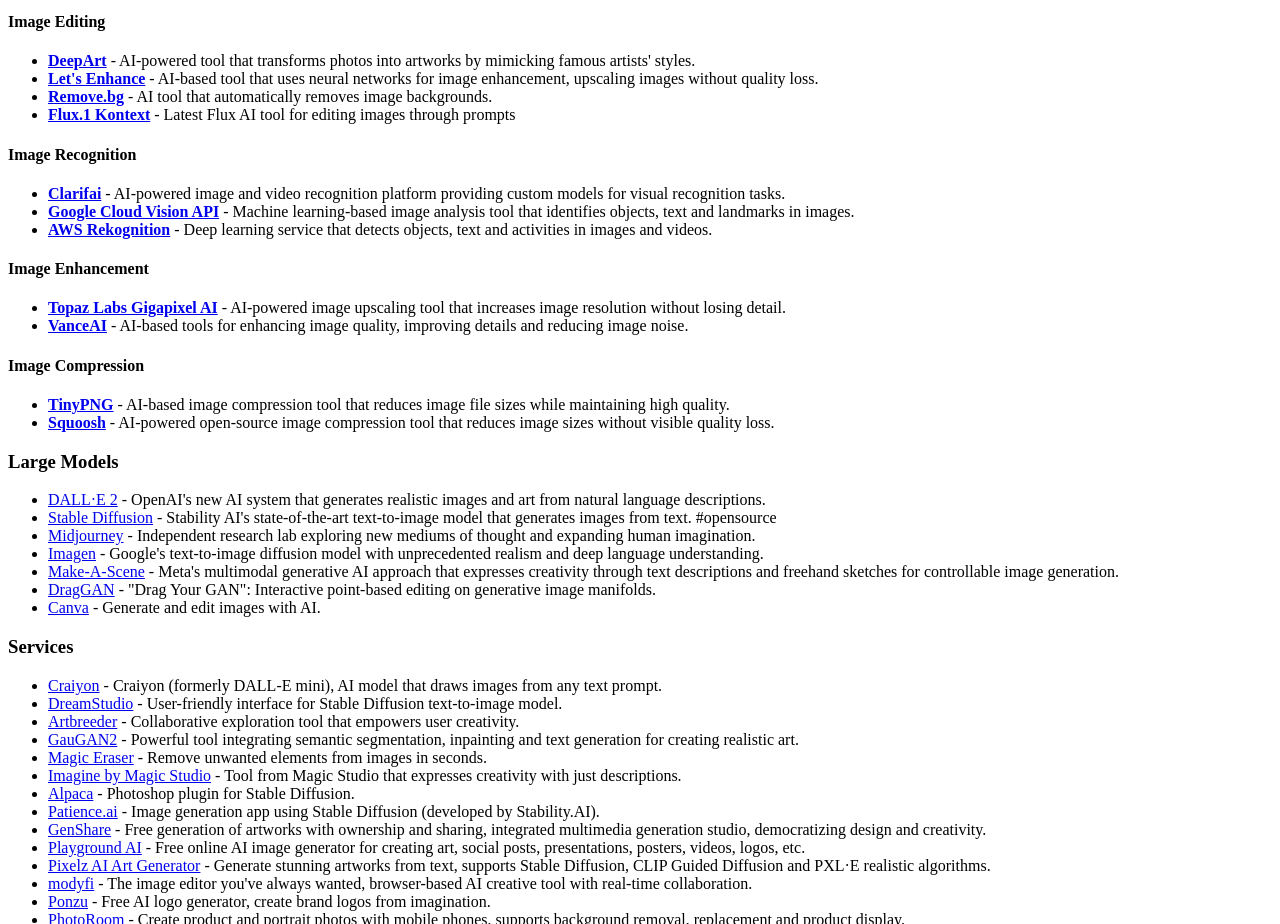
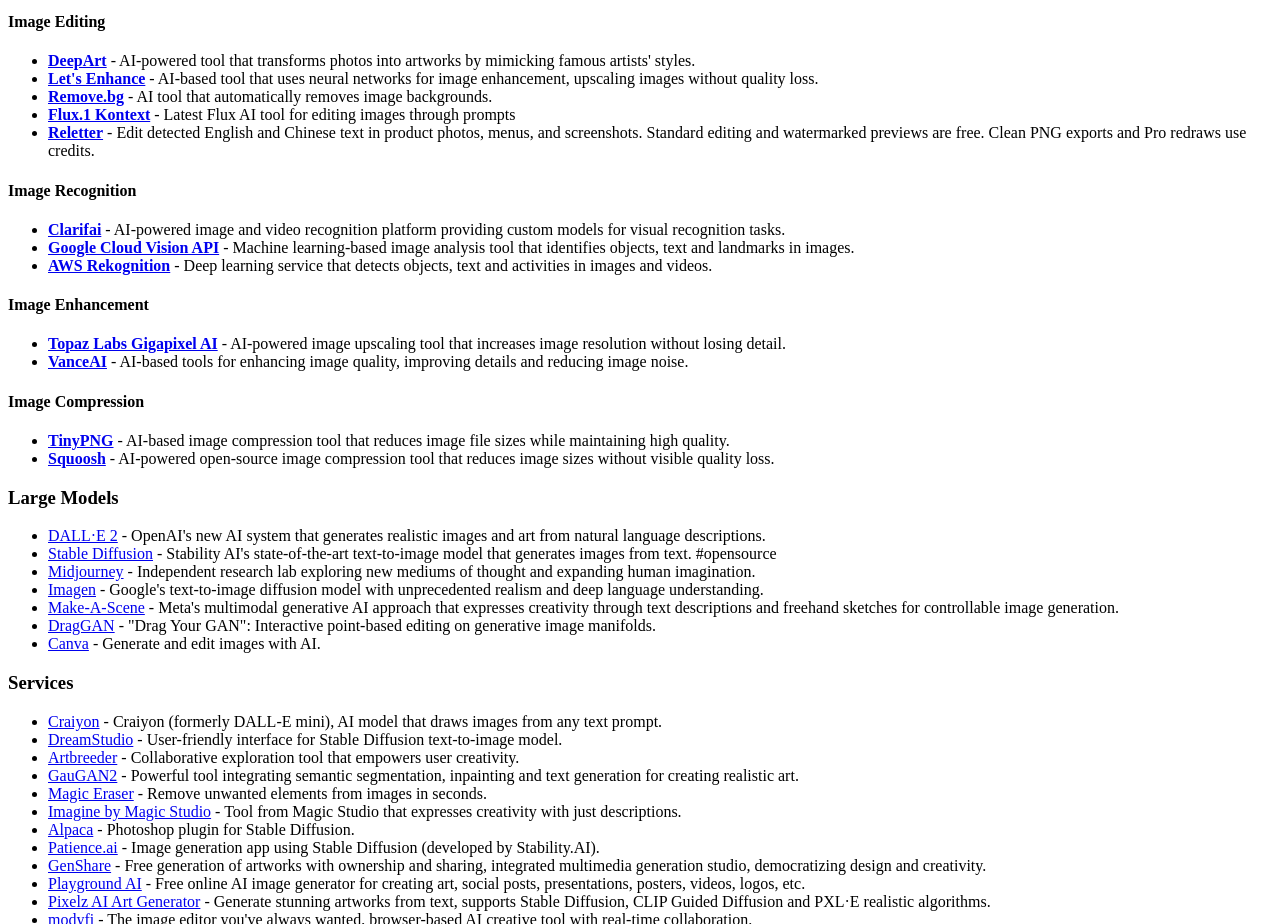
Before and after one commit to FlyingHorse168/FreeAiTools, an Eleventy site: page index.md in a window 1280 px wide. Shown: the part 7740-8664 px from the top of the page. Built offline with nearby package versions, Linux system fonts and the light colour scheme; Eleventy itself is replaced by a stand-in of ours; files that its build step writes are made by us from their sources.

Commit message:
Add Reletter to Image Editing

```diff
--- a/index.md
+++ b/index.md
@@ -363,6 +363,7 @@ A curated list of AI image processing, generation, editing and enhancement tools
 - **[Let's Enhance](https://letsenhance.io/)** - AI-based tool that uses neural networks for image enhancement, upscaling images without quality loss.
 - **[Remove.bg](https://www.remove.bg/)** - AI tool that automatically removes image backgrounds.
 - **[Flux.1 Kontext](https://flux1kontext.io/)** - Latest Flux AI tool for editing images through prompts
+- **[Reletter](https://aiedittextinimage.com/)** - Edit detected English and Chinese text in product photos, menus, and screenshots. Standard editing and watermarked previews are free. Clean PNG exports and Pro redraws use credits.
 
 #### Image Recognition
 
```
Also changed, not shown: readme.md.
